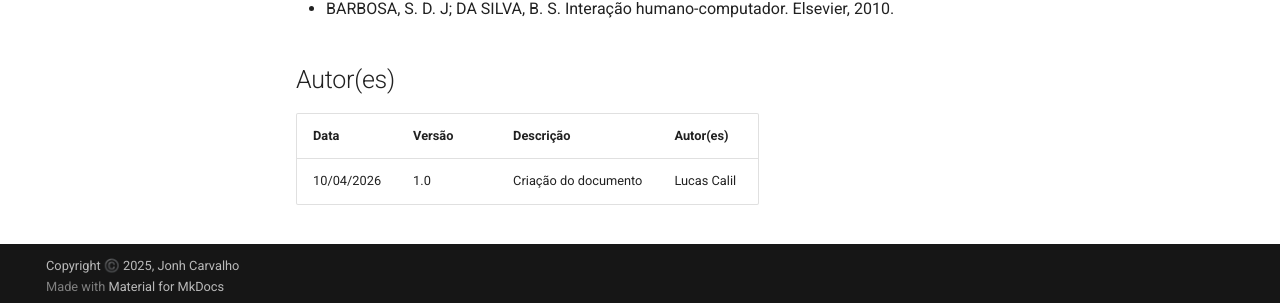
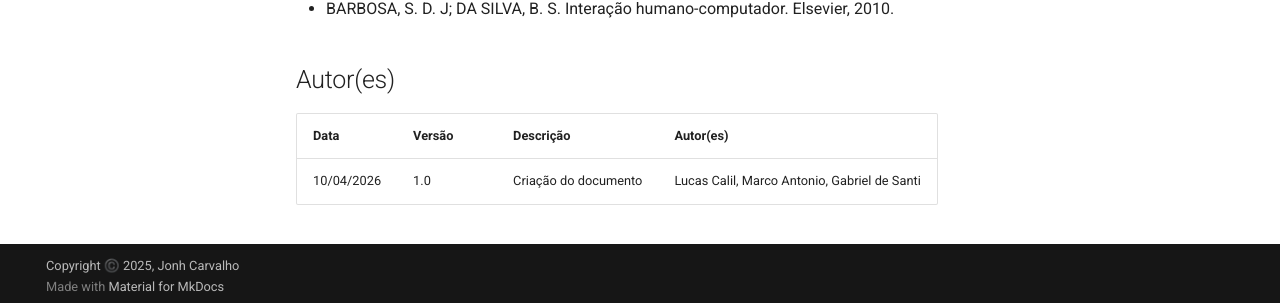
Before and after one commit to Projetos-de-Extensao/PBE_26.1_8001_VIII, an MkDocs documentation site: the page built from docs/Iniciacao/Brainstorm.md, in a window 1280 px wide and 900 px high, scrolled down 2395 px. Shown: the part 591-894 px from the top of the window. Built offline with MkDocs 1.6.1 and Material for MkDocs 9.7.7, drawn with Linux system fonts in a browser that asks for light colours; comment, search, counter and statistics services are not loaded.

Commit message:
corrigindo autores

```diff
--- a/docs/Iniciacao/Brainstorm.md
+++ b/docs/Iniciacao/Brainstorm.md
@@ -123,4 +123,4 @@ Através da aplicação da técnica de brainstorm focada nas regras de negócio
 ## Autor(es)
 | Data | Versão | Descrição | Autor(es) |
 | -- | -- | -- | -- |
-| 10/04/2026 | 1.0 | Criação do documento | Lucas Calil  |
+| 10/04/2026 | 1.0 | Criação do documento | Lucas Calil, Marco Antonio, Gabriel de Santi  |
```
